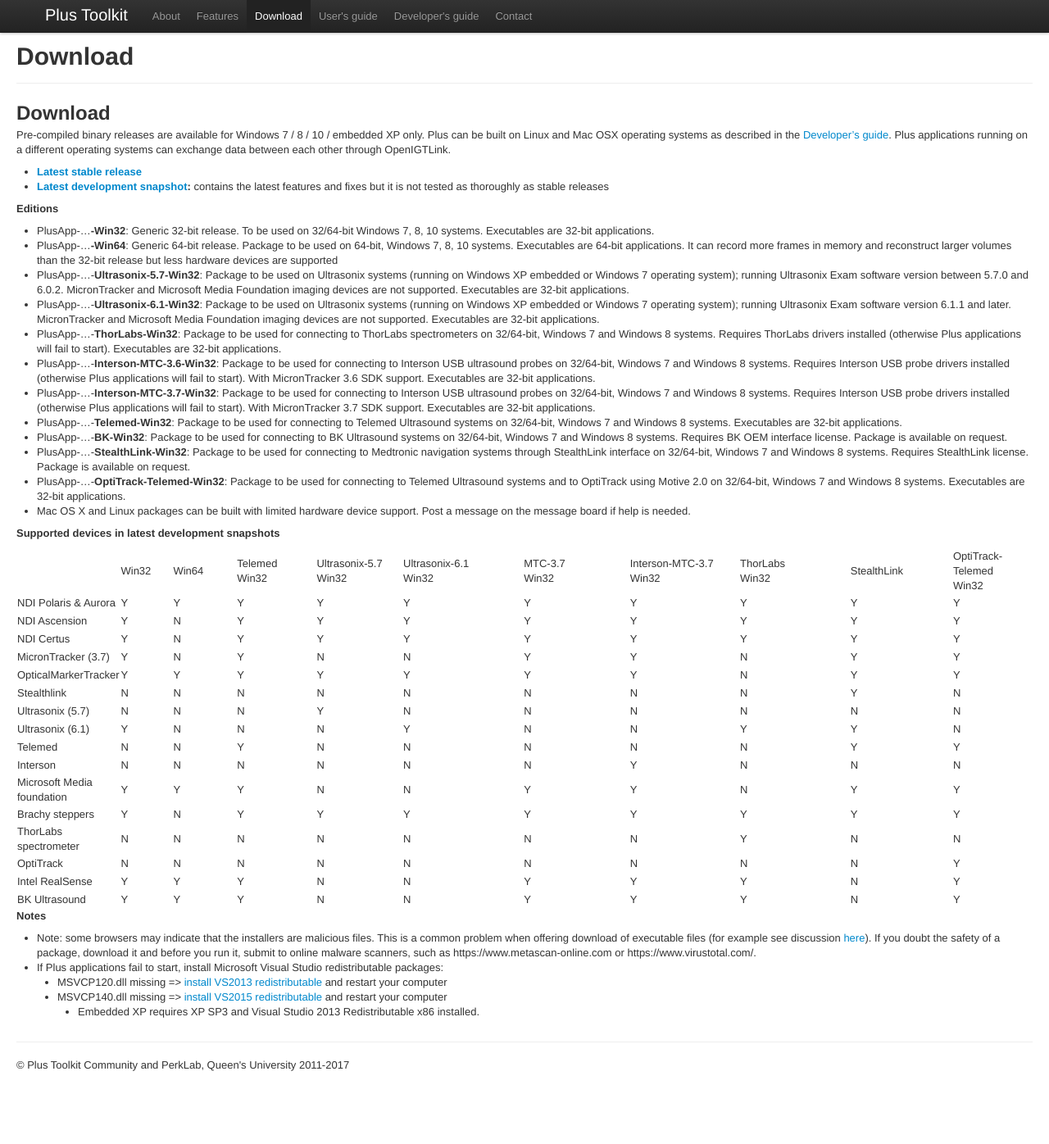
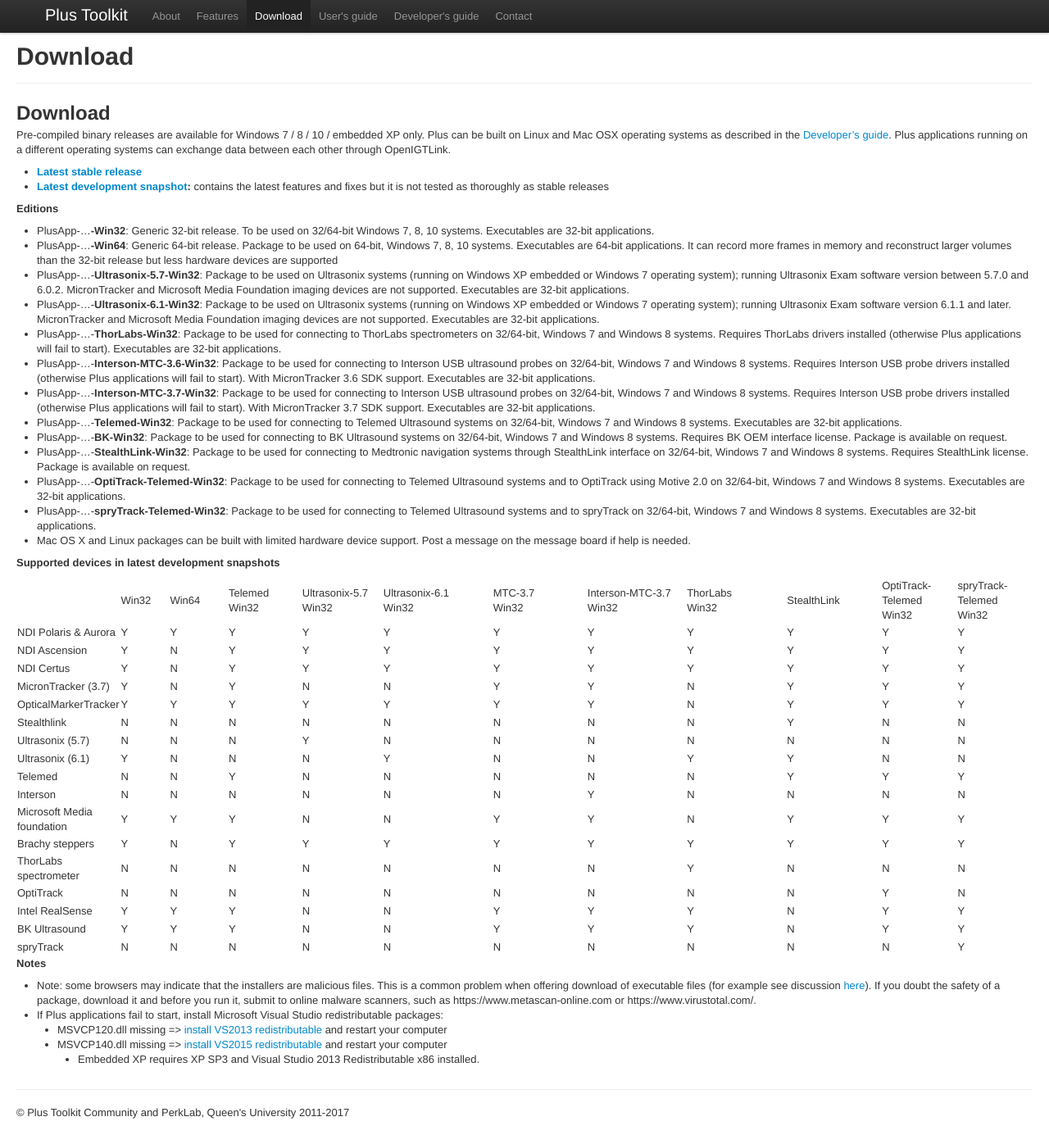
Before and after one commit to PlusToolkit/plustoolkit.github.io, a Jekyll site: the page built from download.md, in a window 1280 px wide and 1396 px high. Shown: the whole window at 82% size. Built offline with Jekyll 4.4.1, drawn with Linux system fonts in a browser that asks for light colours.

Commit message:
Update download.md
Add spryTrack package to download list

```diff
--- a/download.md
+++ b/download.md
@@ -28,6 +28,7 @@
 - PlusApp-...-**BK-Win32**: Package to be used for connecting to BK Ultrasound systems on 32/64-bit, Windows 7 and Windows 8 systems. Requires BK OEM interface license. Package is available on request.
 - PlusApp-...-**StealthLink-Win32**: Package to be used for connecting to Medtronic navigation systems through StealthLink interface on 32/64-bit, Windows 7 and Windows 8 systems. Requires StealthLink license. Package is available on request.
 - PlusApp-...-**OptiTrack-Telemed-Win32**: Package to be used for connecting to Telemed Ultrasound systems and to OptiTrack using Motive 2.0 on 32/64-bit, Windows 7 and Windows 8 systems. Executables are 32-bit applications.
+- PlusApp-...-**spryTrack-Telemed-Win32**: Package to be used for connecting to Telemed Ultrasound systems and to spryTrack on 32/64-bit, Windows 7 and Windows 8 systems. Executables are 32-bit applications.
 - Mac OS X and Linux packages can be built with limited hardware device support. Post a message on the message board if help is needed.
 
 **Supported devices in latest development snapshots**
@@ -64,9 +65,12 @@
 			<td style="width: 128px;">StealthLink</td>
 			<td style="width: 99px;">OptiTrack-Telemed<br />
 			Win32</td>
+			<td style="width: 99px;">spryTrack-Telemed<br />
+			Win32</td>
 		</tr>
 		<tr height="20">
 			<td height="20" style="height: 20px;">NDI Polaris &amp; Aurora</td>
+			<td>Y</td>
 			<td>Y</td>
 			<td>Y</td>
 			<td>Y</td>
@@ -90,11 +94,13 @@
 			<td>Y</td>
 			<td>Y</td>
 			<td>Y</td>
+			<td>Y</td>
 		</tr>
 		<tr height="20">
 			<td height="20" style="height: 20px;">NDI Certus</td>
 			<td>Y</td>
 			<td>N</td>
+			<td>Y</td>
 			<td>Y</td>
 			<td>Y</td>
 			<td>Y</td>
@@ -116,6 +122,7 @@
 			<td>N</td>
 			<td>Y</td>
 			<td>Y</td>
+			<td>Y</td>
 		</tr>
 		<tr height="20">
 			<td height="20" style="height: 20px;">OpticalMarkerTracker</td>
@@ -127,6 +134,7 @@
 			<td>Y</td>
 			<td>Y</td>
 			<td>N</td>
+			<td>Y</td>
 			<td>Y</td>
 			<td>Y</td>
 		</tr>
@@ -142,6 +150,7 @@
 			<td>N</td>
 			<td>Y</td>
 			<td>N</td>
+			<td>N</td>
 		</tr>
 		<tr height="20">
 			<td height="20" style="height: 20px;">Ultrasonix (5.7)</td>
@@ -149,6 +158,7 @@
 			<td>N</td>
 			<td>N</td>
 			<td>Y</td>
+			<td>N</td>
 			<td>N</td>
 			<td>N</td>
 			<td>N</td>
@@ -168,6 +178,7 @@
 			<td>Y</td>
 			<td>Y</td>
 			<td>N</td>
+			<td>N</td>
 		</tr>
 		<tr height="20">
 			<td height="20" style="height: 20px;">Telemed</td>
@@ -181,6 +192,7 @@
 			<td>N</td>
 			<td>Y</td>
 			<td>Y</td>
+			<td>Y</td>
 		</tr>
 		<tr height="20">
 			<td height="20" style="height: 20px;">Interson</td>
@@ -191,6 +203,7 @@
 			<td>N</td>
 			<td>N</td>
 			<td>Y</td>
+			<td>N</td>
 			<td>N</td>
 			<td>N</td>
 			<td>N</td>
@@ -207,11 +220,13 @@
 			<td>N</td>
 			<td>Y</td>
 			<td>Y</td>
+			<td>Y</td>
 		</tr>
 		<tr height="20">
 			<td height="20" style="height: 20px;">Brachy steppers</td>
 			<td>Y</td>
 			<td>N</td>
+			<td>Y</td>
 			<td>Y</td>
 			<td>Y</td>
 			<td>Y</td>
@@ -233,6 +248,7 @@
 			<td>Y</td>
 			<td>N</td>
 			<td>N</td>
+			<td>N</td>
 		</tr>
 		<tr height="20">
 			<td height="20" style="height: 20px;">OptiTrack</td>
@@ -246,6 +262,7 @@
 			<td>N</td>
 			<td>N</td>
 			<td>Y</td>
+			<td>N</td>
 		</tr>
 		<tr height="20">
 			<td height="20" style="height: 20px;">Intel RealSense</td>
@@ -259,6 +276,7 @@
 			<td>Y</td>
 			<td>N</td>
 			<td>Y</td>
+			<td>Y</td>
 		</tr>
 		<tr height="20">
 			<td height="20" style="height: 20px;">BK Ultrasound</td>
@@ -270,6 +288,21 @@
 			<td>Y</td>
 			<td>Y</td>
 			<td>Y</td>
+			<td>N</td>
+			<td>Y</td>
+			<td>Y</td>
+		</tr>
+		<tr height="20">
+			<td height="20" style="height: 20px;">spryTrack</td>
+			<td>N</td>
+			<td>N</td>
+			<td>N</td>
+			<td>N</td>
+			<td>N</td>
+			<td>N</td>
+			<td>N</td>
+			<td>N</td>
+			<td>N</td>
 			<td>N</td>
 			<td>Y</td>
 		</tr>
```
